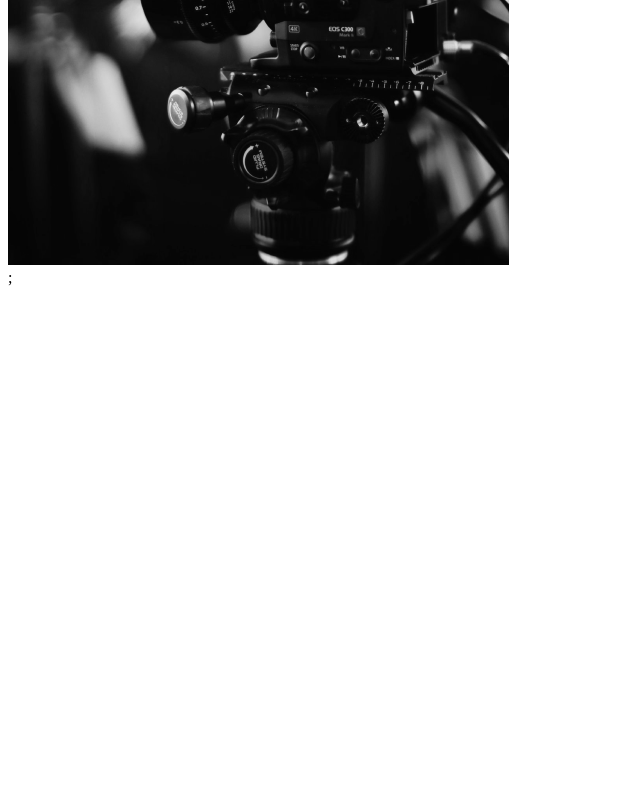
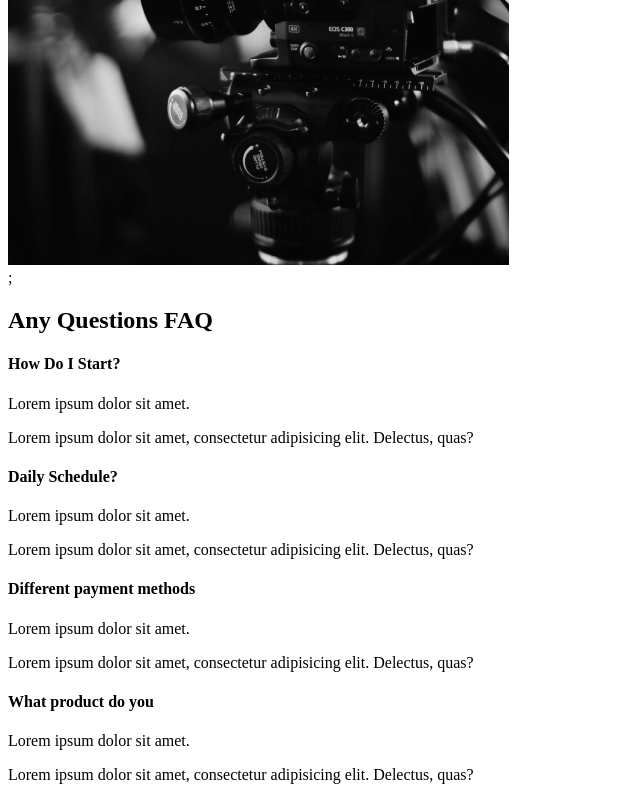
Before and after one commit to anshumanxda/react-practice-portfolio, a React (Create React App) app: page / in a window 1280 px wide. Shown: the part 2135-2935 px from the top of the page, without its empty margins (0-640 px from the left). Before the commit the page ends 2430 px from the top, so only its background shows below. Built offline with nearby package versions, Linux system fonts and the light colour scheme.

Commit message:
AboutUs: Faq Section

```diff
--- /dev/null
+++ b/src/comonents/FaqSection.js
@@ -0,0 +1,53 @@
+import React from "react";
+
+const FaqSection = () => {
+  return (
+    <div className="faq">
+      <h2>
+        Any Questions <span>FAQ</span>
+      </h2>
+      <div className="question">
+        <h4>How Do I Start?</h4>
+        <div className="answer">
+          <p>Lorem ipsum dolor sit amet.</p>
+          <p>
+            Lorem ipsum dolor sit amet, consectetur adipisicing elit. Delectus,
+            quas?
+          </p>
+        </div>
+      </div>
+      <div className="question">
+        <h4>Daily Schedule?</h4>
+        <div className="answer">
+          <p>Lorem ipsum dolor sit amet.</p>
+          <p>
+            Lorem ipsum dolor sit amet, consectetur adipisicing elit. Delectus,
+            quas?
+          </p>
+        </div>
+      </div>
+      <div className="question">
+        <h4>Different payment methods</h4>
+        <div className="answer">
+          <p>Lorem ipsum dolor sit amet.</p>
+          <p>
+            Lorem ipsum dolor sit amet, consectetur adipisicing elit. Delectus,
+            quas?
+          </p>
+        </div>
+      </div>
+      <div className="question">
+        <h4>What product do you</h4>
+        <div className="answer">
+          <p>Lorem ipsum dolor sit amet.</p>
+          <p>
+            Lorem ipsum dolor sit amet, consectetur adipisicing elit. Delectus,
+            quas?
+          </p>
+        </div>
+      </div>
+    </div>
+  );
+};
+
+export default FaqSection;
--- a/src/pages/AboutUs.js
+++ b/src/pages/AboutUs.js
@@ -2,12 +2,14 @@
 //components
 import AboutSection from "../comonents/AboutSections";
 import ServicesSection from "../comonents/ServicesSection";
+import FaqSection from "../comonents/FaqSection";
 
 const AboutUs = () => {
   return (
     <>
       <AboutSection />;
       <ServicesSection />;
+      <FaqSection />
     </>
   );
 };
```
